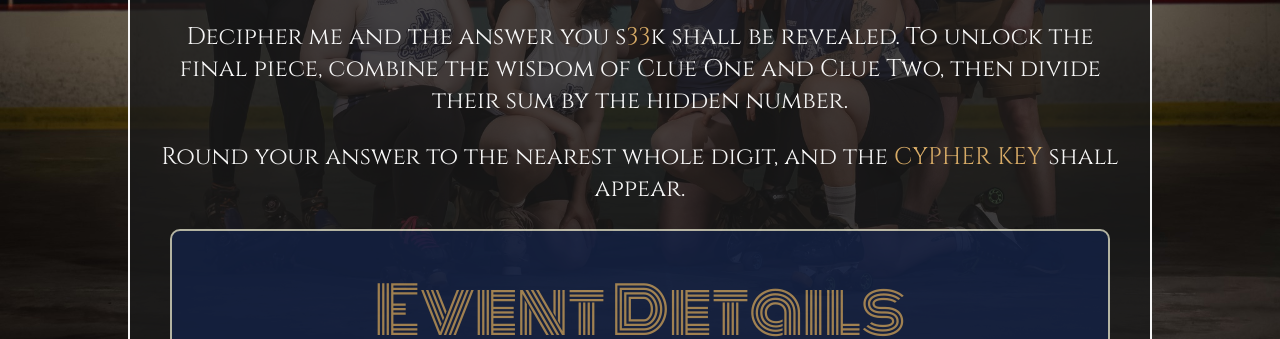
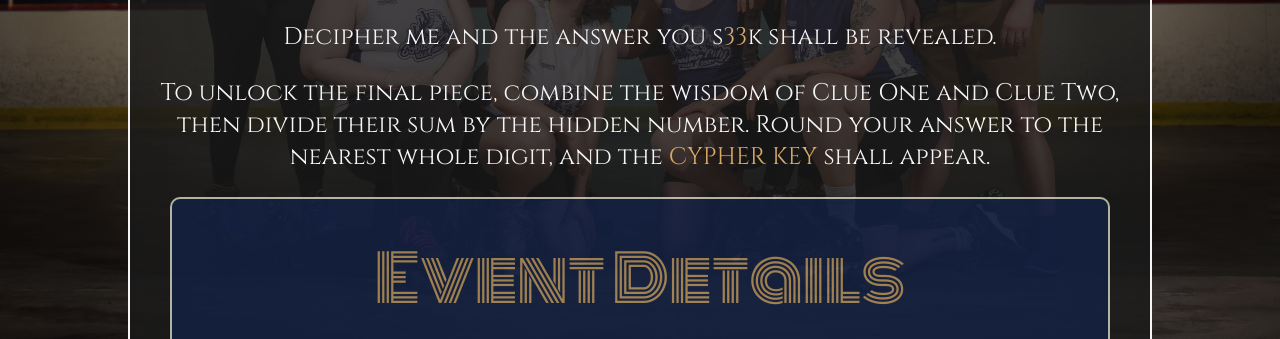
Before and after one commit to Bethancdavies/bootlegInvite, a plain HTML site: page index.html in a window 1280 px wide. Shown: the part 483-822 px from the top of the page. Drawn offline with Linux system fonts and the light colour scheme; a web font is replaced by a local one.

Commit message:
spacing changes

```diff
--- a/index.html
+++ b/index.html
@@ -25,18 +25,21 @@
       </p>
       <p>
         Decipher me and the answer you s<span class="yellowfont">33</span>k
-        shall be revealed. To unlock the final piece, combine the wisdom of Clue
-        One and Clue Two, then divide their sum by the hidden number.
+        shall be revealed.
       </p>
       <p>
-        Round your answer to the nearest whole digit, and the
+        To unlock the final piece, combine the wisdom of Clue One and Clue Two,
+        then divide their sum by the hidden number. Round your answer to the
+        nearest whole digit, and the
         <span class="yellowfont">CYPHER KEY</span> shall appear.
       </p>
 
       <section class="event-details">
         <h2>Event Details</h2>
         <p id="hidden-code" style="display: none">
-          Say the password <br> 'BOOTLEGBOOTLEGRUMRUMRUM' <br> to enter
+          Say the password <br />
+          'BOOTLEGBOOTLEGRUMRUMRUM' <br />
+          to enter
         </p>
         <!-- Date: January twenty fifth 2025 -->
         <p class="encrypted-details">
@@ -55,8 +58,6 @@
           <button id="decrypt-button">Decrypt</button>
         </div>
       </section>
-
-
     </div>
     <script src="scripts/main.js"></script>
   </body>
```
